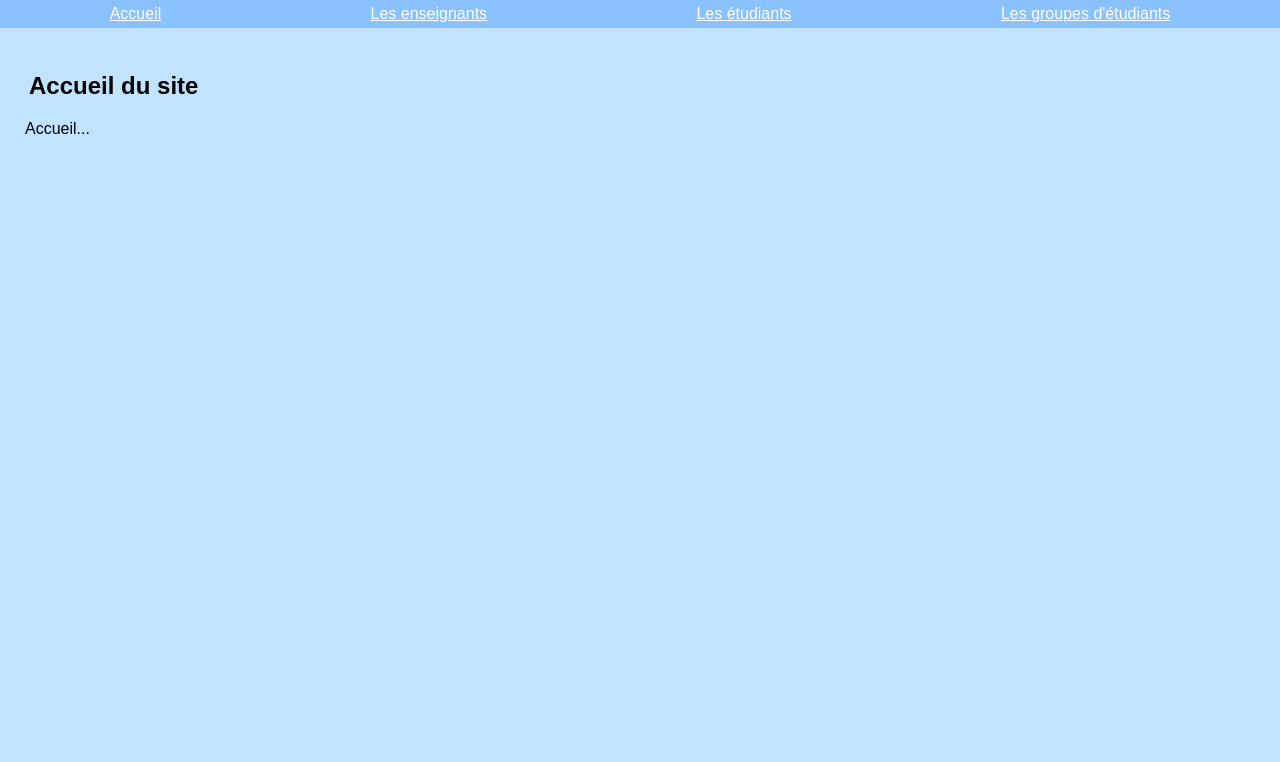
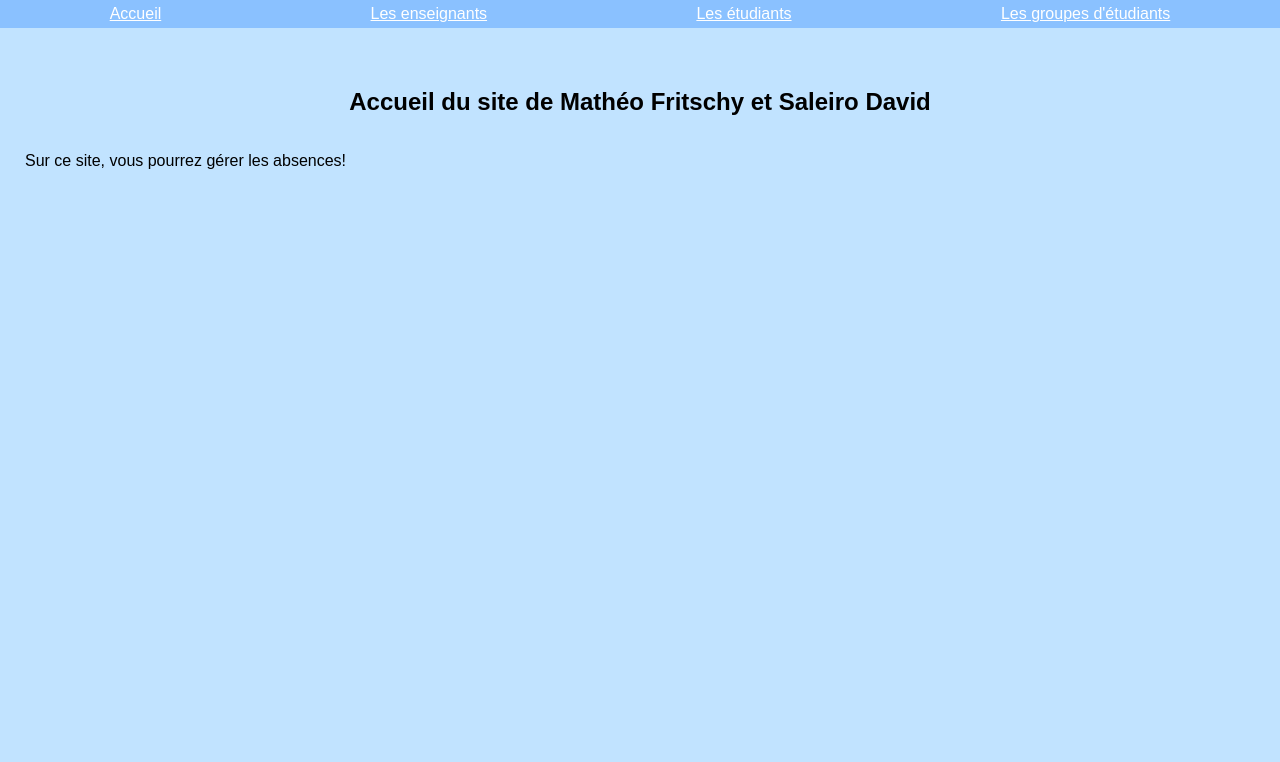
Before and after one commit to FritschyMatheo/Site-Gestion-Absences, a Django app: page /SAE_GA/index/ in a window 1280 px wide. Shown: the top 762 px of the page. Run offline with Django 5.2, Linux system fonts and the light colour scheme.

Commit message:
Modification rapide

```diff
--- a/SAE23/SAE_GA/static/SAE_GA/style.css
+++ b/SAE23/SAE_GA/static/SAE_GA/style.css
@@ -37,7 +37,7 @@ h1{
     color: #ff2020;
 }
 
-h2,h3,h4{
+h3,h4{
     align-self: flex-start;
     margin: 4px;
 }
@@ -90,3 +90,8 @@ footer#fin{
     justify-content: space-between;
     color: #ffffff;
 }
+
+
+h2{
+    text-align: center;
+}
--- a/SAE23/SAE_GA/templates/SAE_GA/Enseignant/accueil.html
+++ b/SAE23/SAE_GA/templates/SAE_GA/Enseignant/accueil.html
@@ -9,4 +9,6 @@
     <li> {{l}} <a href="/SAE_GA/Enseignant/affiche/{{l.id}}">Afficher les informations de l'enseignant</a> <a
             href="/SAE_GA/Enseignant/update/{{l.id}}">Actualiser les informations de l'enseignant</a> <a href="/SAE_GA/Enseignant/delete/{{l.id}}">Supprimer l'enseignant</a></li>
     {% endfor %}
+</ol>
+</article>
 {% endblock %}
--- a/SAE23/SAE_GA/templates/SAE_GA/Enseignant/affiche.html
+++ b/SAE23/SAE_GA/templates/SAE_GA/Enseignant/affiche.html
@@ -1,5 +1,5 @@
 {% extends "SAE_GA/main.html" %}
 
 {% block title %}Affichage {{enseignant.nom}}{% endblock %} {% block content %}
-    {{enseignant}}
+   <article>{{enseignant}}</article>
 {% endblock %}
--- a/SAE23/SAE_GA/templates/SAE_GA/Etudiant/accueil.html
+++ b/SAE23/SAE_GA/templates/SAE_GA/Etudiant/accueil.html
@@ -2,7 +2,7 @@
 
 {% block title %} Page d'accueil des étudiants{% endblock %} {% block content %}
 <h1>Bienvenue sur la page d'accueil des étudiants</h1>
-
+<article>
 <footer><a href="/SAE_GA/Etudiant/ajout">Ajouter un groupe étudiants</a></footer>
 <ol>
     {% for l in liste %}
@@ -11,6 +11,6 @@
 
     {% endfor %}
 </ol>
-
+</article>
 
 {% endblock %}
--- a/SAE23/SAE_GA/templates/SAE_GA/Etudiant/affiche.html
+++ b/SAE23/SAE_GA/templates/SAE_GA/Etudiant/affiche.html
@@ -1,6 +1,7 @@
 {% extends "SAE_GA/main.html" %}
 
 {% block title %}Affichage {{etudiant.nom}} {{etudiant.prenom}} {% endblock %} {% block content %}
-    {{etudiant}}
+    <article>{{etudiant}}
     <img src="{{etudiant.photo.url}}" alt="photo de l'étudiant">
+    </article>
 {% endblock %}
--- a/SAE23/SAE_GA/templates/SAE_GA/Groupe/accueil.html
+++ b/SAE23/SAE_GA/templates/SAE_GA/Groupe/accueil.html
@@ -11,6 +11,6 @@
     {% endfor %}
 
 </ol>
-    </article>
+</article>
 
 {% endblock %}
--- a/SAE23/SAE_GA/templates/SAE_GA/Groupe/affiche.html
+++ b/SAE23/SAE_GA/templates/SAE_GA/Groupe/affiche.html
@@ -1,5 +1,5 @@
 {% extends "SAE_GA/main.html" %}
 
 {% block title %}Affichage {{groupe.nom}}{% endblock %} {% block content %}
-    {{groupe}}
+   <article> {{groupe}} </article>
 {% endblock %}
--- a/SAE23/SAE_GA/templates/SAE_GA/index.html
+++ b/SAE23/SAE_GA/templates/SAE_GA/index.html
@@ -3,8 +3,9 @@
 {% block title %} Accueil {% endblock %} {% block content %}
 
 <article>
-    <h2>Accueil du site</h2>
-    <p>Accueil...</p>
+    <h2>Accueil du site de Mathéo Fritschy et Saleiro David</h2>
+    <p>Sur ce site, vous pourrez gérer les absences!</p>
 </article>
 
+
 {% endblock %}
```
Also changed, not shown: SAE23/media/dzdzqdqzd_Z18BV1E.PNG (added), SAE23/media/p_qWRoZex.jpg (added).
